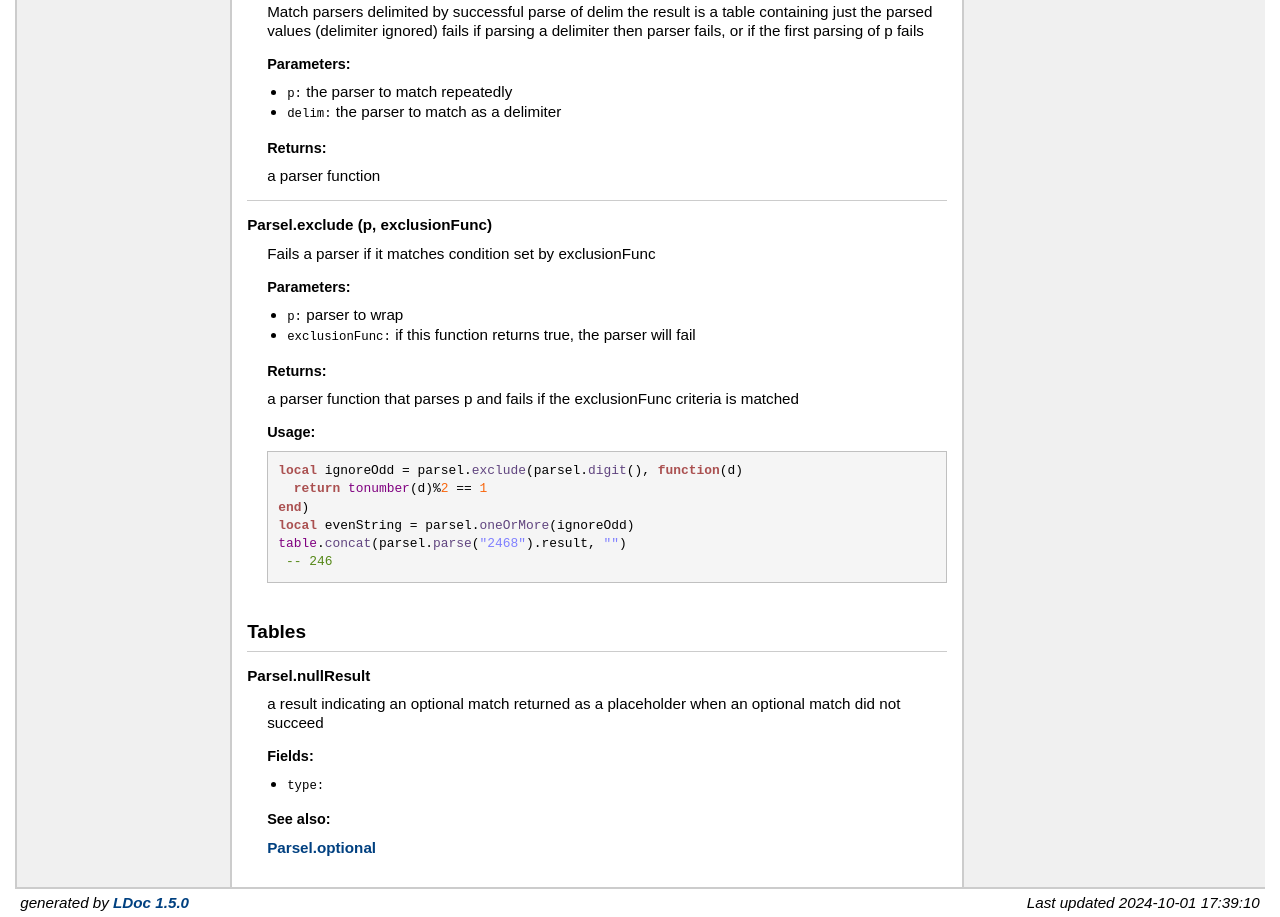
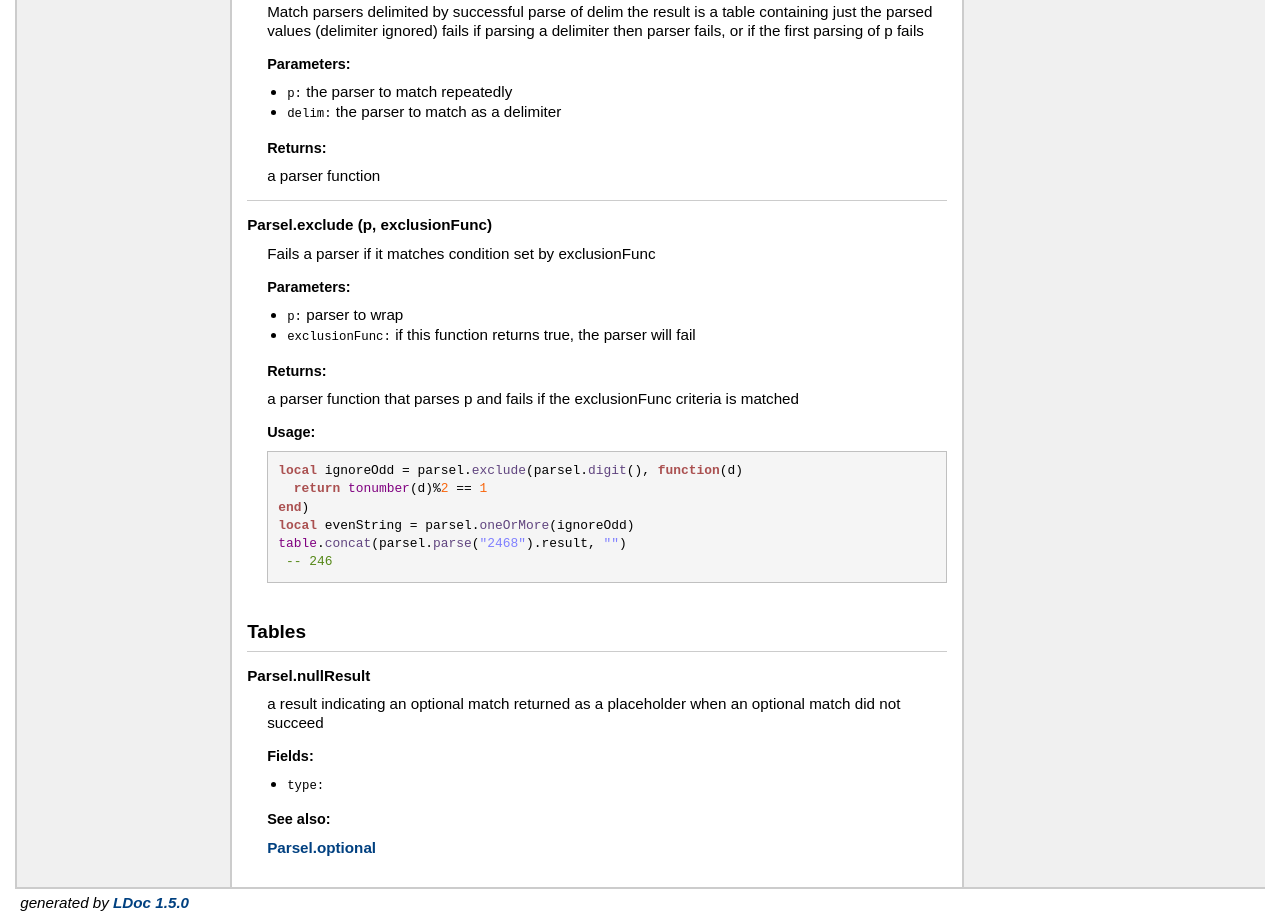
Before and after one commit to akattelu/parsel, a plain HTML site: page doc/index.html in a window 1280 px wide. Shown: the part 4112-5029 px from the top of the page. Drawn offline with Linux system fonts and the light colour scheme.

Commit message:
Remove docs date

```diff
--- a/doc/index.html
+++ b/doc/index.html
@@ -659,7 +659,6 @@
 </div> <!-- id="main" -->
 <div id="about">
 <i>generated by <a href="http://github.com/lunarmodules/LDoc">LDoc 1.5.0</a></i>
-<i style="float:right;">Last updated 2024-10-01 17:39:10 </i>
 </div> <!-- id="about" -->
 </div> <!-- id="container" -->
 </body>
```
